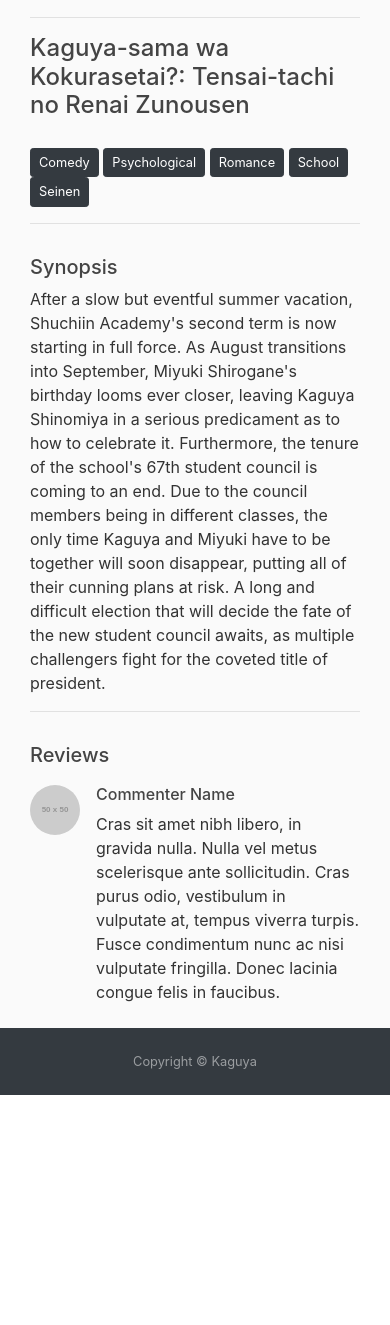
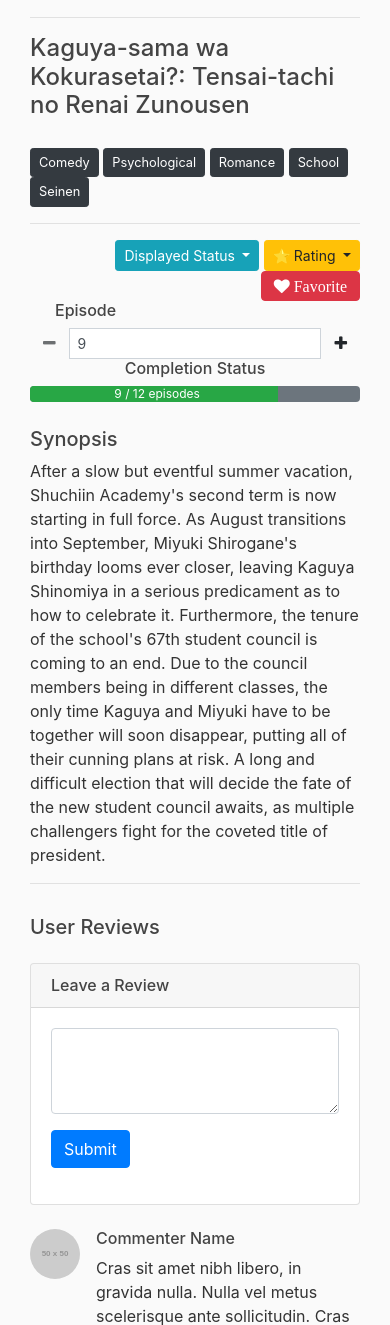
Before and after one commit to jason-cls/project-himawari, a Flask app: page /anime in a window 390 px wide. Shown: the part 654-1979 px from the top of the page. Before the commit the page ends 1749 px from the top, so only its background shows below. Run offline with Flask 2, Linux system fonts and the light colour scheme; grey boxes labelled with a size stand in for pictures from a placeholder-image service; some libraries are stand-ins or nearby versions.

Commit message:
added buttons for user info tracking, and review form box

```diff
--- a/kaguya/templates/anime.html
+++ b/kaguya/templates/anime.html
@@ -1,4 +1,7 @@
 <head>
+    <!-- Add icon library -->
+    <link rel="stylesheet" href="https://cdnjs.cloudflare.com/ajax/libs/font-awesome/4.7.0/css/font-awesome.min.css">
+
     <!-- Anime Page CSS -->
     <link rel="stylesheet" type="text/css" href="{{ url_for('static', filename='anime.css') }}">
 </head>
@@ -65,14 +68,93 @@
             <button type="button" class="btn btn-dark btn-sm" style="font-size: 0.8em">School</button>
             <button type="button" class="btn btn-dark btn-sm" style="font-size: 0.8em">Seinen</button>
             <hr>
-            <h5 style="padding-top: 15px">Synopsis</h5>
+
+            <div class="row">
+                <div class="col-md-2"></div>
+                <div class="col-md-10 text-right">
+                    <!-- STATUS - Dropdown button -->
+                    <div class="btn-group dropdown">
+                        <button type="button" class="btn btn-info btn-sm dropdown-toggle" data-toggle="dropdown" aria-haspopup="true" aria-expanded="false">
+                            Displayed Status
+                        </button>
+                        <div class="dropdown-menu">
+                            <a class="dropdown-item" href="#">Watching</a>
+                            <a class="dropdown-item active" href="#">Completed</a>
+                            <a class="dropdown-item" href="#">On Hold</a>
+                            <a class="dropdown-item" href="#">Dropped</a>
+                            <a class="dropdown-item" href="#">Plan to Watch</a>
+                        </div>
+                    </div>
+                    <!-- USER RATING - Dropdown button -->
+                    <div class="btn-group dropdown">
+                        <button type="button" class="btn btn-warning btn-sm dropdown-toggle" data-toggle="dropdown" aria-haspopup="true" aria-expanded="false">
+                            ⭐ Rating
+                        </button>
+                        <div class="dropdown-menu">
+                            <a class="dropdown-item" href="#">10</a>
+                            <a class="dropdown-item" href="#">9</a>
+                            <a class="dropdown-item active" href="#">8</a>
+                            <a class="dropdown-item" href="#">7</a>
+                            <a class="dropdown-item" href="#">6</a>
+                            <a class="dropdown-item" href="#">5</a>
+                            <a class="dropdown-item" href="#">4</a>
+                            <a class="dropdown-item" href="#">3</a>
+                            <a class="dropdown-item" href="#">2</a>
+                            <a class="dropdown-item" href="#">1</a>
+                        </div>
+                    </div>
+                    <button type="submit" class="btn btn-danger"><i class="fa fa-heart"> Favorite</i></button>
+                </div>
+            </div>
+
+            <h6 style="padding-left:25px">Episode</h6>
+            <div class="row">
+                <div class="col-md-2">
+                    <div class="input-group input-group-sm">
+                          <span class="input-group-btn">
+                              <button type="button" class="btn btn-default btn-number" disabled="disabled" data-type="minus" data-field="quant[1]">
+                                  <i class="fa fa-minus" aria-hidden="true"></i>
+                              </button>
+                          </span>
+                          <input type="text" name="quant[1]" class="form-control input-number" value="9" min="0" max="10">
+                          <span class="input-group-btn">
+                              <button type="button" class="btn btn-default btn-number" data-type="plus" data-field="quant[1]">
+                                  <i class="fa fa-plus" aria-hidden="true"></i>
+                              </button>
+                          </span>
+                    </div>
+                </div>
+                <div class="col-md-10">
+                    <h6 style="text-align:center">Completion Status</h6>
+                    <div class="progress bg-secondary">
+                        <div class="progress-bar bg-success" role="progressbar" style="width: 75%" >&nbsp; 9 / 12 episodes</div>
+                    </div>
+                </div>
+            </div>
+
+
+            <h5 style="padding-top: 25px">Synopsis</h5>
             <p>After a slow but eventful summer vacation, Shuchiin Academy's second term is now starting in full force. As August transitions into September, Miyuki Shirogane's birthday looms ever closer, leaving Kaguya Shinomiya in a serious predicament as to how to celebrate it. Furthermore, the tenure of the school's 67th student council is coming to an end. Due to the council members being in different classes, the only time Kaguya and Miyuki have to be together will soon disappear, putting all of their cunning plans at risk.
 
 A long and difficult election that will decide the fate of the new student council awaits, as multiple challengers fight for the coveted title of president.</p>
             <hr>
 
-            <h5 style="padding-top: 15px; padding-bottom: 10px">Reviews</h5>
-            <!-- Single Comment -->
+            <h5 style="padding-top: 15px;">User Reviews</h5>
+
+            <!-- Comments Form -->
+            <div class="card my-4">
+                <h6 class="card-header">Leave a Review</h6>
+                <div class="card-body">
+                    <form>
+                        <div class="form-group">
+                          <textarea class="form-control" rows="3"></textarea>
+                        </div>
+                        <button type="submit" class="btn btn-primary">Submit</button>
+                    </form>
+                </div>
+            </div>
+
+            <!-- Single Review -->
             <div class="media mb-4">
                 <img class="d-flex mr-3 rounded-circle" src="http://placehold.it/50x50" alt="">
                 <div class="media-body">
@@ -84,8 +166,6 @@ A long and difficult election that will decide the fate of the new student counc
         </div>
     </div>
 
-
-
 </div>
 
 {% endblock %}
```
Also changed, not shown: kaguya/static/anime.css (line endings or trailing spaces).
